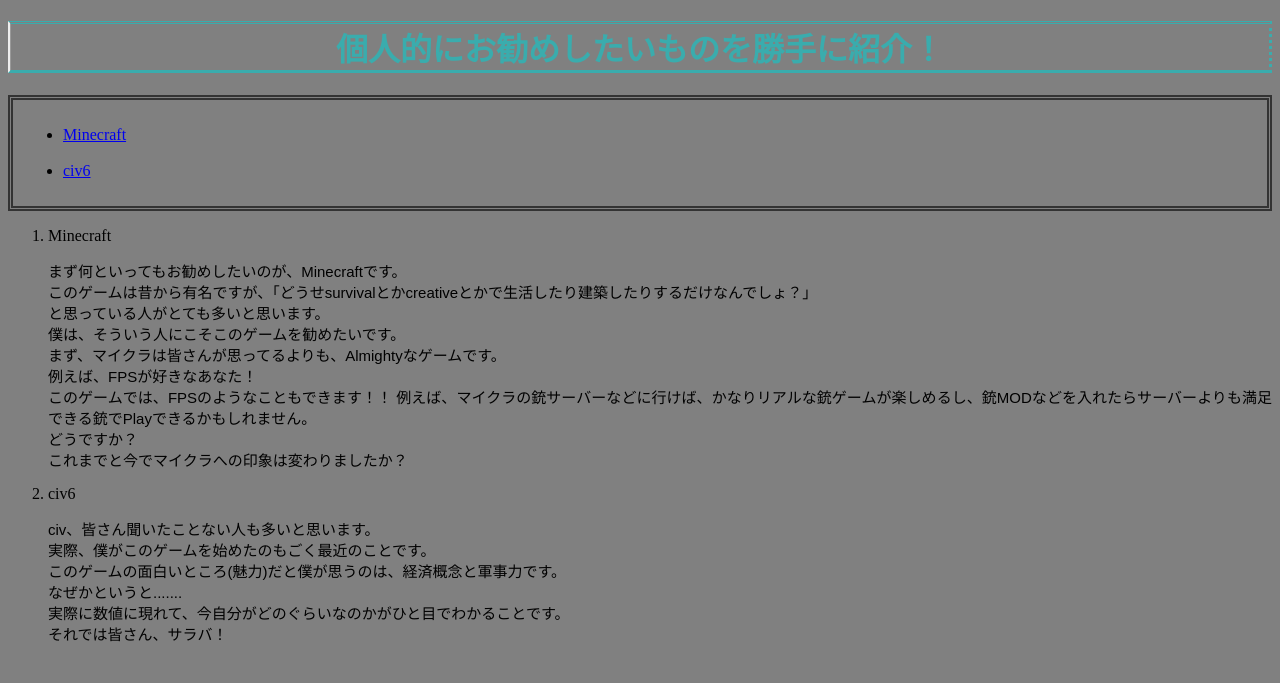
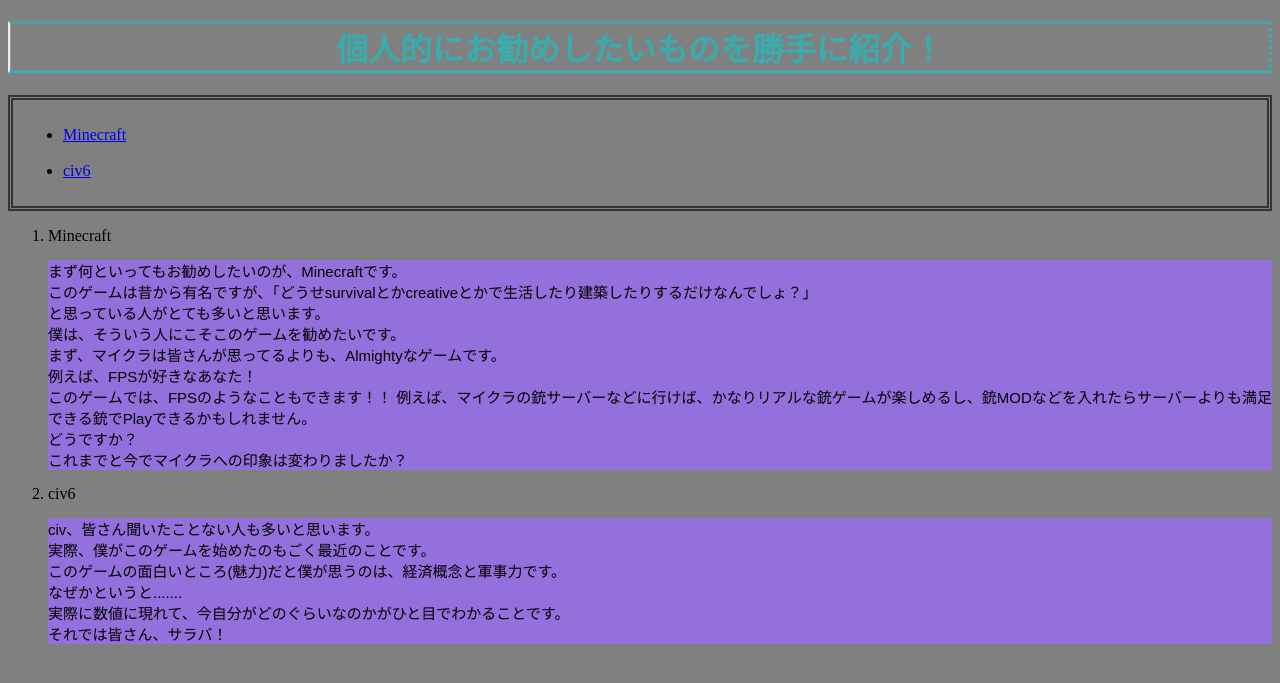
Before and after one commit to 0Wite/0Wite.github.io, a PHP site: page /good.html in a window 1280 px wide. Shown: the top 683 px of the page. Run offline with PHP 8.4, Linux system fonts and the light colour scheme.

Commit message:
Update good.css

```diff
--- a/css/good.css
+++ b/css/good.css
@@ -27,7 +27,7 @@ p {
   font-size: 15px;
   font-family: "ヒラギノ丸ゴ Pro W4","Hiragino Maru Gthic Pro", sans-serif;
   color: #000000;
-  background-color: #808080;
+  background-color: #9370DB;
 }
 link {
   color: #008000
```
